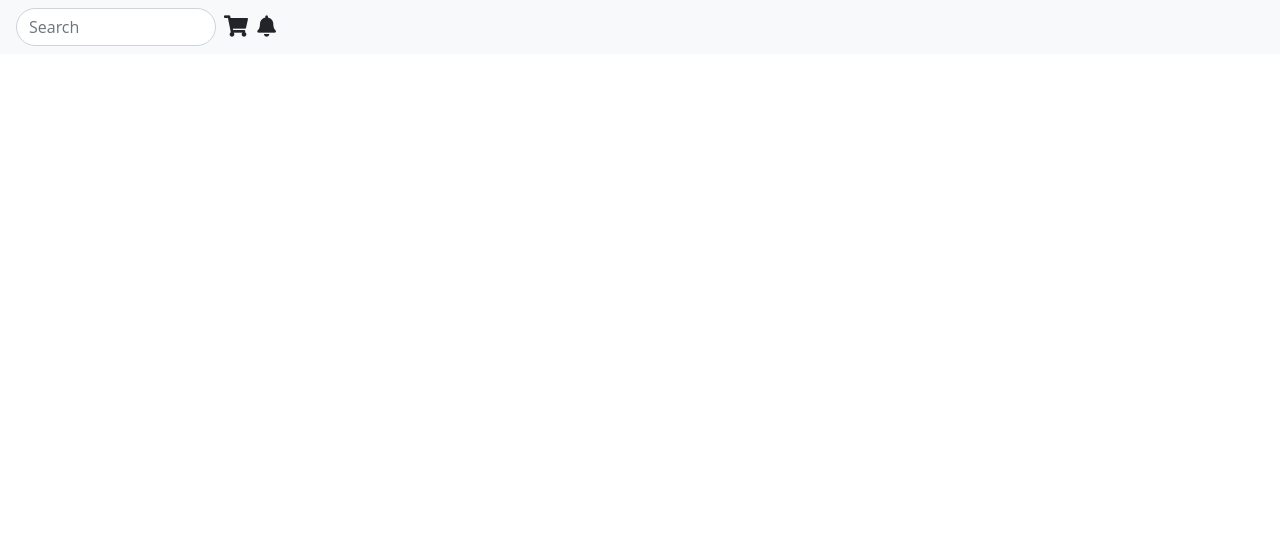
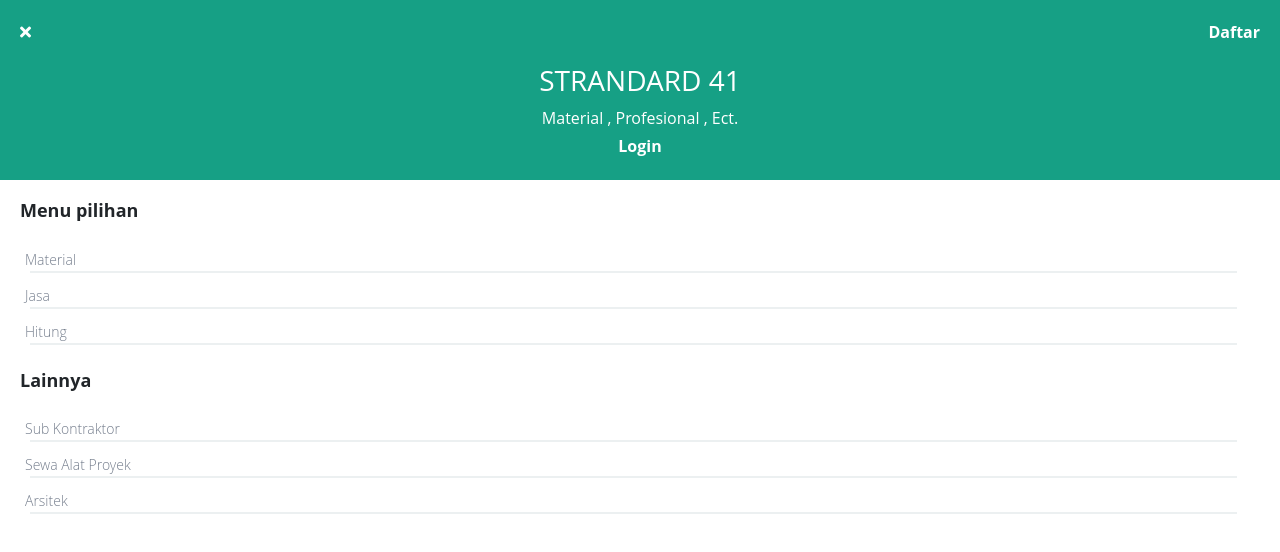
Before and after one commit to kokopandan/mobileview, a plain HTML site: page index.html in a window 1280 px wide. Drawn offline with nearby package versions, Linux system fonts and the light colour scheme.

Commit message:
Tambah Menu side bar

```diff
--- a/assets/css/style.css
+++ b/assets/css/style.css
@@ -27,7 +27,7 @@ html, body {
     position: absolute;
     width: 100%;
     top: 0;
-    display: none;
+    /* display: none; */
 }
 
 
@@ -72,8 +72,34 @@ html, body {
 
 .content-body-side-menu h3{
     font-size: 18px;
+    font-weight: 700;
 }
 
+.menu-side{
+    margin-left: -40px;
+}
+
+.item-menu-side{
+    list-style-type: none;
+    font-size: 16px;
+    font-weight: 300;
+    padding: 5px;
+}
+
+.item-menu-side a{
+    color:#747d8c;
+    font-size: 14px;
+    text-decoration: none;
+    margin: 20px 20px;
+}
+.item-menu-side::after{
+    content: "";
+    display: block;
+    height: 2px;
+    background-color: #ecf0f1;
+    width:95%;
+    margin-left: 2%;
+}
 /* utilities */
 .borderform-rounded{
     border-radius: 50px !important;
--- a/index.html
+++ b/index.html
@@ -33,7 +33,7 @@
                 <span class="navbar-toggler-icon"></span>
             </button>
             <form class="form-inline">
-                <input class="form-control borderform-rounded  mr-sm-2" style="width: 200px;" type="search" placeholder="Search"
+                <input class="form-control borderform-rounded  mr-sm-2" style="width: 150px;" type="search" placeholder="Search"
                     aria-label="Search">
             </form>
 
@@ -72,8 +72,32 @@
                 <a href="">Login</a>
             </div>
         </div>
-        <div class="content-body-side-menu wrap-content">
-            <h3>Menu</h3>
+        <div class="content-body-side-menu">
+            <h3 style="margin: 20px 20px 20px;">Menu pilihan</h3>
+            <ul class="menu-side">
+                <li class="item-menu-side">
+                    <a href="">Material</a>
+                </li>
+                <li class="item-menu-side">
+                    <a href="">Jasa</a>
+                </li>
+                <li class="item-menu-side">
+                    <a href="">Hitung</a>
+                </li>
+            </ul>
+
+            <h3 style="margin: 20px 20px 20px;">Lainnya</h3>
+            <ul class="menu-side">
+                <li class="item-menu-side">
+                    <a href="">Sub Kontraktor</a>
+                </li>
+                <li class="item-menu-side">
+                    <a href="">Sewa Alat Proyek</a>
+                </li>
+                <li class="item-menu-side">
+                    <a href="">Arsitek</a>
+                </li>
+            </ul>
         </div>
 
     </div>
```
